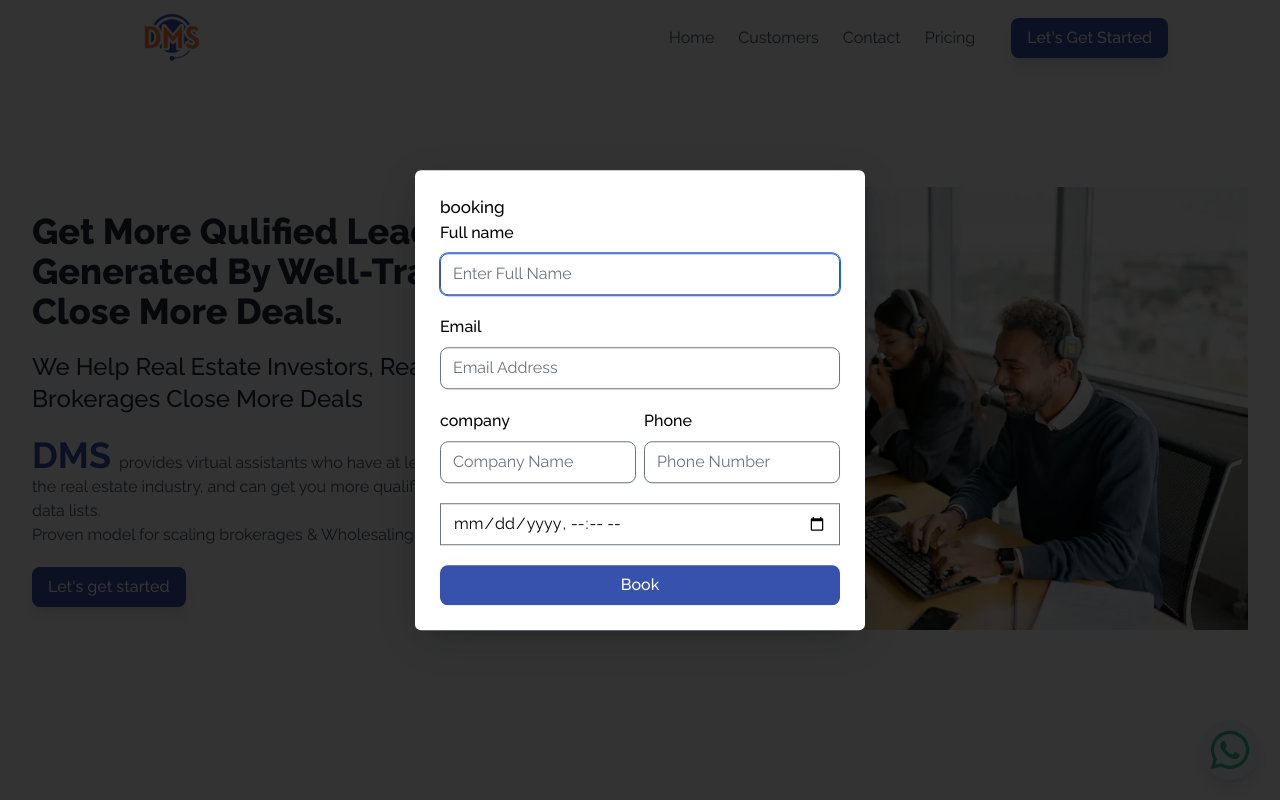
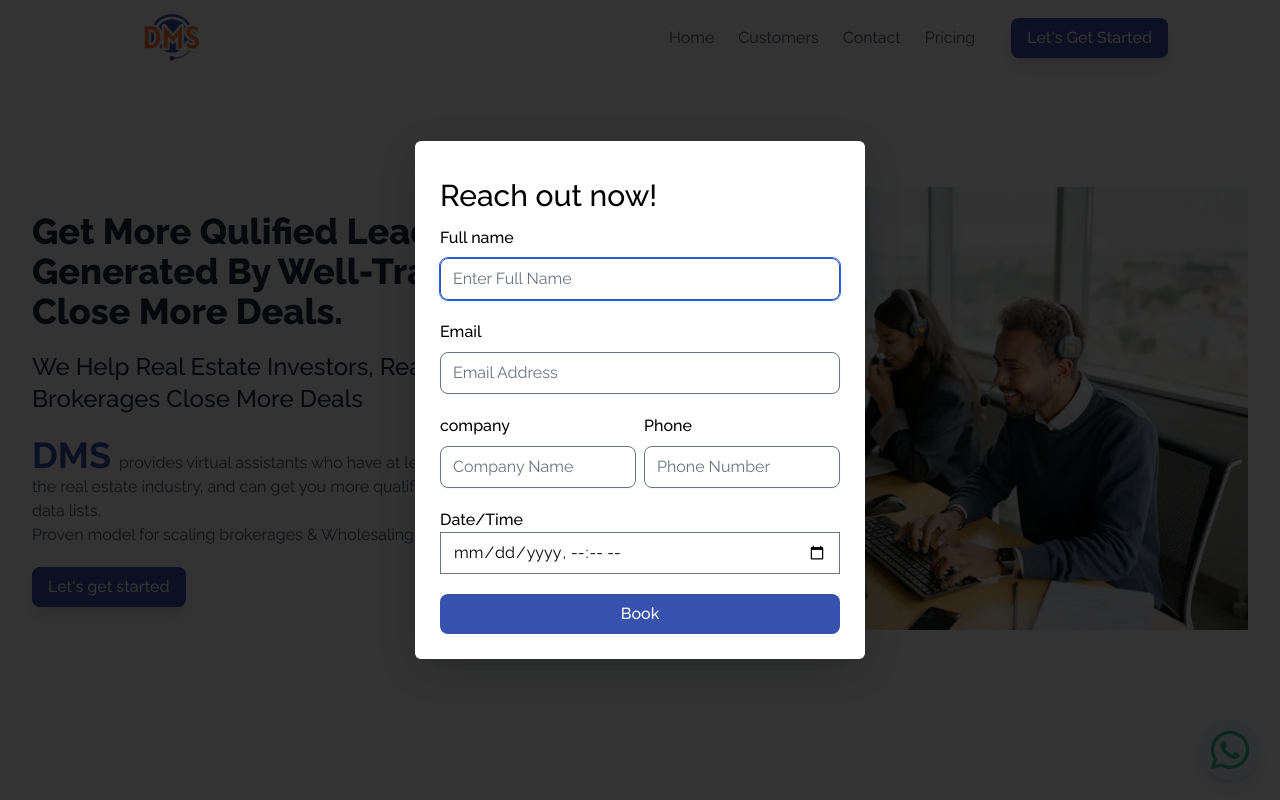
Before and after one commit to Mohamed-maher50/propertyhunters, a React (Create React App) app: page / in a window 1280 px wide. Shown: the top 800 px of the page. Built offline with nearby package versions, Linux system fonts and the light colour scheme.

Commit message:
upldate price plan  and time label

```diff
--- a/src/components/BookingForm.jsx
+++ b/src/components/BookingForm.jsx
@@ -32,6 +32,7 @@ const BookingForm = () => {
         success: "thank you for connection👌",
         error: {
           render: (res) => {
+            console.log(res);
             return "error";
           },
         },
@@ -113,11 +114,15 @@ const BookingForm = () => {
           </div>
         </div>
       </div>
-      <Calendar
-        {...register("Calendar", {
-          required: "please choose a calendar",
-        })}
-      />
+      <div>
+        <FormLabel> Date/Time </FormLabel>
+        <Calendar
+          placeholder="Date/Time"
+          {...register("Calendar", {
+            required: "please choose a calendar",
+          })}
+        />
+      </div>
       <PrimaryButton type="submit">Book</PrimaryButton>
     </form>
   );
--- a/src/components/PopUpWithBookingForm.jsx
+++ b/src/components/PopUpWithBookingForm.jsx
@@ -16,8 +16,8 @@ const PopUpWithBookingForm = () => {
           className=" bg-[rgba(0,0,0,.8)] z-20 DialogOverlay  fixed inset-0"
         />
         <Dialog.Content className="data-[state=open]: DialogContent delay-1000 dela duration-500 fixed top-[50%] left-[50%] z-20 max-h-[85vh] w-[90vw] max-w-[450px] translate-x-[-50%] translate-y-[-50%] rounded-[6px] bg-white p-[25px] shadow-[hsl(206_22%_7%_/_35%)_0px_10px_38px_-10px,_hsl(206_22%_7%_/_20%)_0px_10px_20px_-15px] focus:outline-none">
-          <Dialog.Title className=" text-[17px] font-medium">
-            booking
+          <Dialog.Title className=" text-3xl py-3 font-medium">
+            Reach out now!
           </Dialog.Title>
           <BookingForm />
         </Dialog.Content>
--- a/src/components/PricingCard.jsx
+++ b/src/components/PricingCard.jsx
@@ -1,6 +1,6 @@
 import React from "react";
 
-const PricingCard = ({ item }) => {
+const PricingCard = ({ item, subTitle }) => {
   return (
     <div
       className={`relative flex-1 bg-lightBlue min-w-80 max-w-96 text-start  flex items-stretch flex-col rounded-xl border-2 mt-6 sm:mt-0 ${
@@ -9,8 +9,10 @@ const PricingCard = ({ item }) => {
     >
       <div className="px-8 pt-5 space-y-4 border-b">
         <span className="text-3xl font-bold text-primary">{item.name}</span>
-
-        {item.price ? (
+        {item.subTitle && (
+          <div className="text-lg capitalize font-bold">{item.subTitle}</div>
+        )}
+        {/* {item.price ? (
           <>
             {" "}
             <div className=" text-3xl  font-semibold">
@@ -22,7 +24,7 @@ const PricingCard = ({ item }) => {
           <div className="text-lg capitalize font-bold">
             customized pricing plans
           </div>
-        )}
+        )} */}
 
         <p>{item.desc}</p>
       </div>
--- a/src/sections/KeyInsights.jsx
+++ b/src/sections/KeyInsights.jsx
@@ -37,7 +37,7 @@ const KeyInsights = () => {
             <div className="grid   gap-6">
               <div className="grid gap-2">
                 <span className="text-primary underline opacity-80 italic  text-3xl font-bold">
-                  make it $2M
+                  $2,000,000
                 </span>
                 <h1 className="text-2xl  font-normal text-gray-600">
                   Deals closed from Leads
--- a/src/sections/PricingSection.jsx
+++ b/src/sections/PricingSection.jsx
@@ -26,8 +26,9 @@ const plans = [
     ],
   },
   {
-    name: "+4 callers",
-    // price: "customized pricing plans",
+    name: "4 callers",
+
+    subTitle: "customized pricing plans",
     isMostPop: true,
     features: [
       "customized pricing plans",
```
